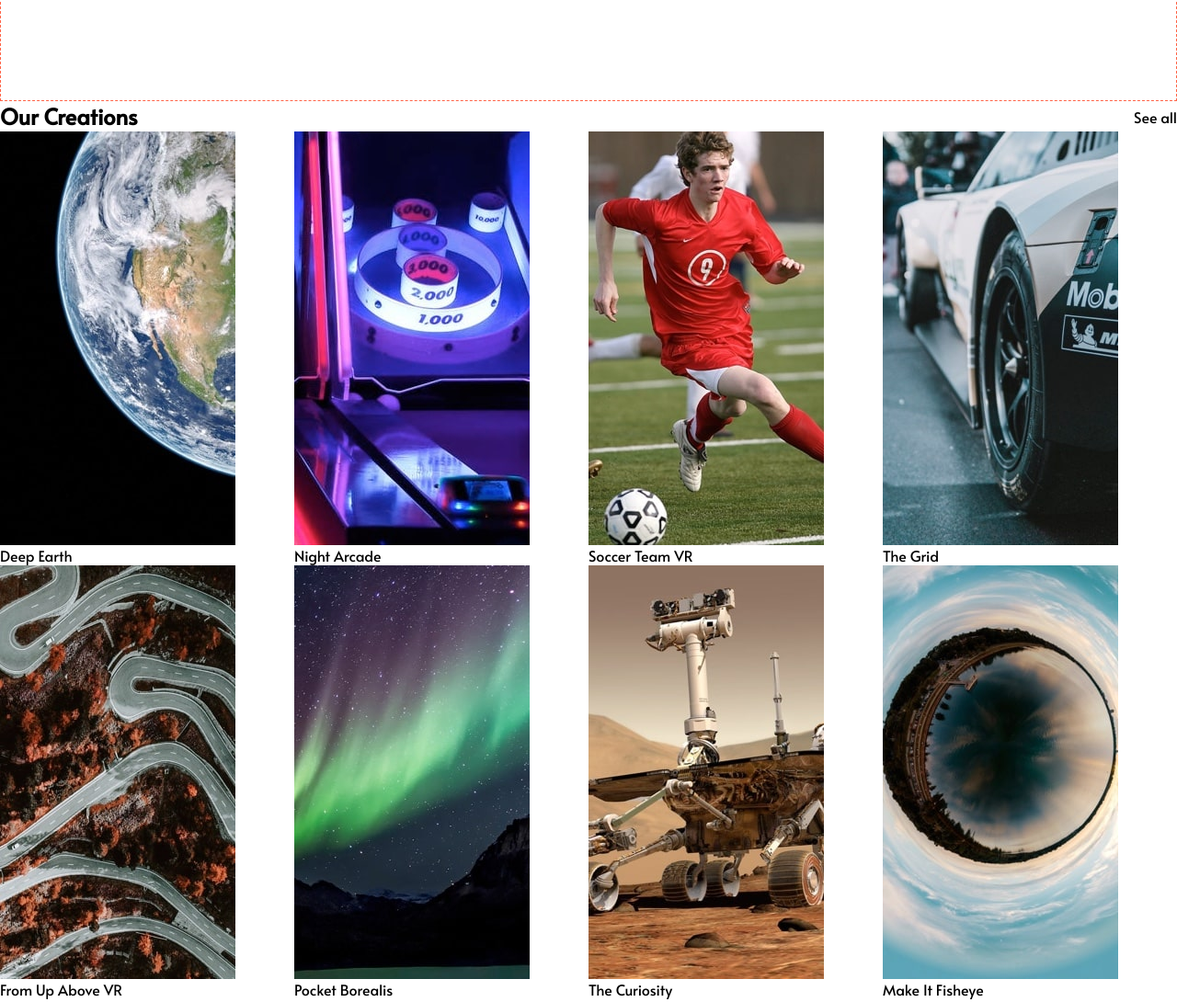
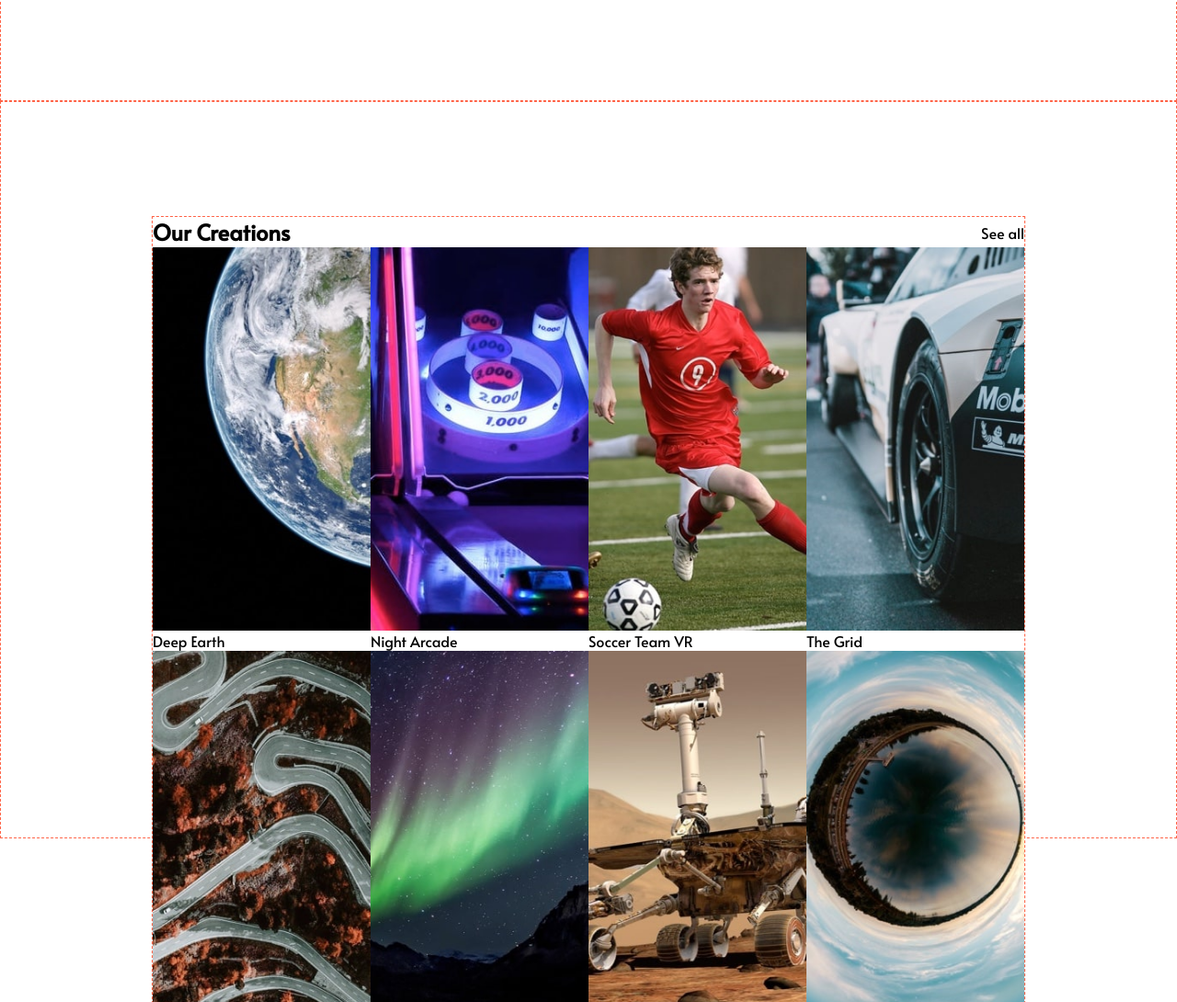
Before and after one commit to tascintra/loopstudios, a website built with Vite: page index.html in a window 1280 px wide. Shown: the part 1530-2620 px from the top of the page at 92% size. Built offline with nearby package versions, Linux system fonts and the light colour scheme.

Commit message:
created our creations container div

```diff
--- a/index.html
+++ b/index.html
@@ -69,7 +69,8 @@
         </div>
       </section>
 
-      <section class="our-creations">
+      <section class="std-container marked-border">
+        <div class="our-creations-container std-margin marked-border">
           <h2 class="creations-title">Our Creations</h2>
           <a href="#all" class="btn-see-all">See all</a>
           <picture>
@@ -84,7 +85,6 @@
             />
             <p>Deep Earth</p>
           </picture>
-
           <picture>
             <source
               media="(max-width: 650px)"
@@ -97,7 +97,6 @@
             />
             <p>Night Arcade</p>
           </picture>
-
           <picture>
             <source
               media="(max-width: 650px)"
@@ -110,7 +109,6 @@
             />
             <p>Soccer Team VR</p>
           </picture>
-
           <picture>
             <source
               media="(max-width: 650px)"
@@ -123,7 +121,6 @@
             />
             <p>The Grid</p>
           </picture>
-
           <picture>
             <source
               media="(max-width: 650px)"
@@ -136,7 +133,6 @@
             />
             <p>From Up Above VR</p>
           </picture>
-
           <picture>
             <source
               media="(max-width: 650px)"
@@ -149,7 +145,6 @@
             />
             <p>Pocket Borealis</p>
           </picture>
-
           <picture>
             <source
               media="(max-width: 650px)"
@@ -162,7 +157,6 @@
             />
             <p>The Curiosity</p>
           </picture>
-
           <picture>
             <source
               media="(max-width: 650px)"
@@ -175,6 +169,7 @@
             />
             <p>Make It Fisheye</p>
           </picture>
+        </div>
       </section>
     </main>
   </body>
--- a/src/css/creations.css
+++ b/src/css/creations.css
@@ -1,4 +1,4 @@
-.our-creations {
+.our-creations-container {
   display: grid;
   grid-template-columns: repeat(4, 1fr);
   align-items: center;
```
Lines whose indentation alone changed are shown as unchanged.
